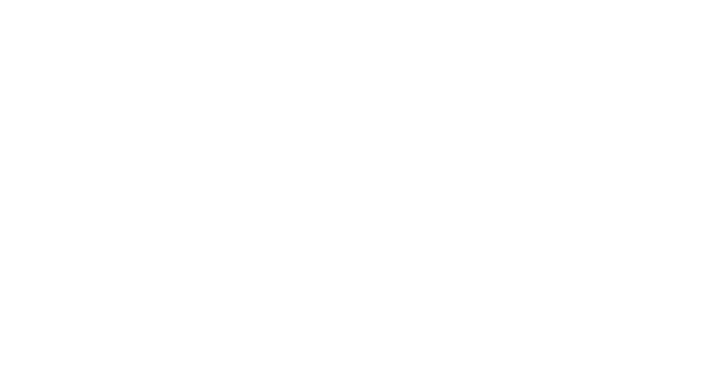
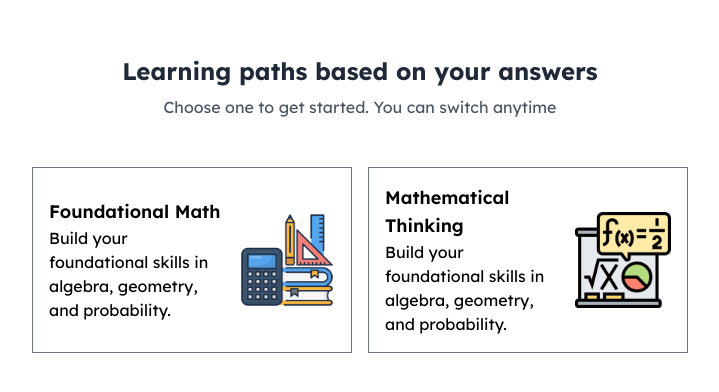
Before and after one commit to nikamaish/Aeonaxy_React_Tailwind, a React (Create React App) app: page /recommendation in a window 1280 px wide. Before the commit this address had no page. Shown: the part 200-592 px from the top of the page, without its empty margins (280-999 px from the left). Built offline with nearby package versions, Linux system fonts and the light colour scheme.

Commit message:
:sparkles: Recommendation path

```diff
--- a/src/App.js
+++ b/src/App.js
@@ -6,6 +6,7 @@
 import Comfort from './components/Comfort/Comfort';
 import WayPage from './components/WayPage/WayPage';
 import LearningPath from './components/LearningPath/LearningPath';
+import Recommendation from './components/Recommendation/Recommendation';
 
 function App() {
   return (
@@ -17,6 +18,7 @@
         <Route path='/waypage' element={<WayPage/>}></Route>
         <Route path='/comfort' element={<Comfort/>}></Route>
         <Route path='/learningpath' element={<LearningPath/>}></Route>
+        <Route path='/recommendation' element={<Recommendation/>}></Route>
 
 
       </Routes>
--- a/src/components/LearningPath/LearningPath.jsx
+++ b/src/components/LearningPath/LearningPath.jsx
@@ -1,12 +1,24 @@
-import React from 'react';
+import React, { useEffect } from 'react';
+import { useNavigate } from 'react-router-dom';
 import { FontAwesomeIcon } from '@fortawesome/react-fontawesome';
 import { faSpinner } from '@fortawesome/free-solid-svg-icons';
 
 const LearningPath = () => {
+  const navigate = useNavigate();
+
+  useEffect(() => {
+    const timer = setTimeout(() => {
+      // Navigate to the next component after 3 seconds
+     navigate('/recommendation')
+    }, 1000);
+
+    return () => clearTimeout(timer); // Clear the timer on component unmount
+  }, [navigate]);
+
   return (
     <div className='flex justify-center items-center h-screen'>
       <div className='flex flex-col items-center '>
-        <FontAwesomeIcon icon={faSpinner} className='text-yellow-500  mb-10' spin size="5x" />
+        <FontAwesomeIcon icon={faSpinner} className='text-yellow-500 mb-10' spin size="5x" />
         <h3 className='whitespace-normal break-all'>Finding learning path recommendations for you based on your responses</h3>
       </div>
     </div>
--- /dev/null
+++ b/src/components/Recommendation/Recommendation.jsx
@@ -0,0 +1,34 @@
+import React from 'react';
+import { Link } from 'react-router-dom';
+
+const Recommendation = () => {
+  return (
+    <div className="flex flex-col justify-center items-center h-screen">
+      <h2 className="text-2xl font-bold text-gray-800 mt-2">Learning paths based on your answers</h2>
+      <h3 className='text-gray-600 mt-2'>Choose one to get started. You can switch anytime</h3>
+
+
+      <div className="flex flex-row justify-center mt-12">
+        <div className="w-1/4 flex items-center  p-4 border border-gray-500 mr-2">
+          <div>
+            <h3 className="text-lg font-semibold">Foundational Math</h3>
+            <p>Build your foundational skills in algebra, geometry, and probability.</p>
+          </div>
+          <img src="/assets/educational-tool.png" alt="vector" className="ml-4 w-24 h-24" />
+        </div>
+
+        <div className="w-1/4  flex items-center  p-4 border border-gray-500 ml-2 ">
+          <div>
+            <h3 className="text-lg font-semibold">Mathematical Thinking</h3>
+            <p>Build your foundational skills in algebra, geometry, and probability.</p>
+          </div>
+          <img src="/assets/mathematics.png" alt="vector" className="ml-4 w-24 h-24" />
+        </div>
+      </div>
+
+
+    </div>
+  );
+}
+
+export default Recommendation;
```
Also changed, not shown: public/assets/educational-tool.png (added), public/assets/mathematics.png (added).
